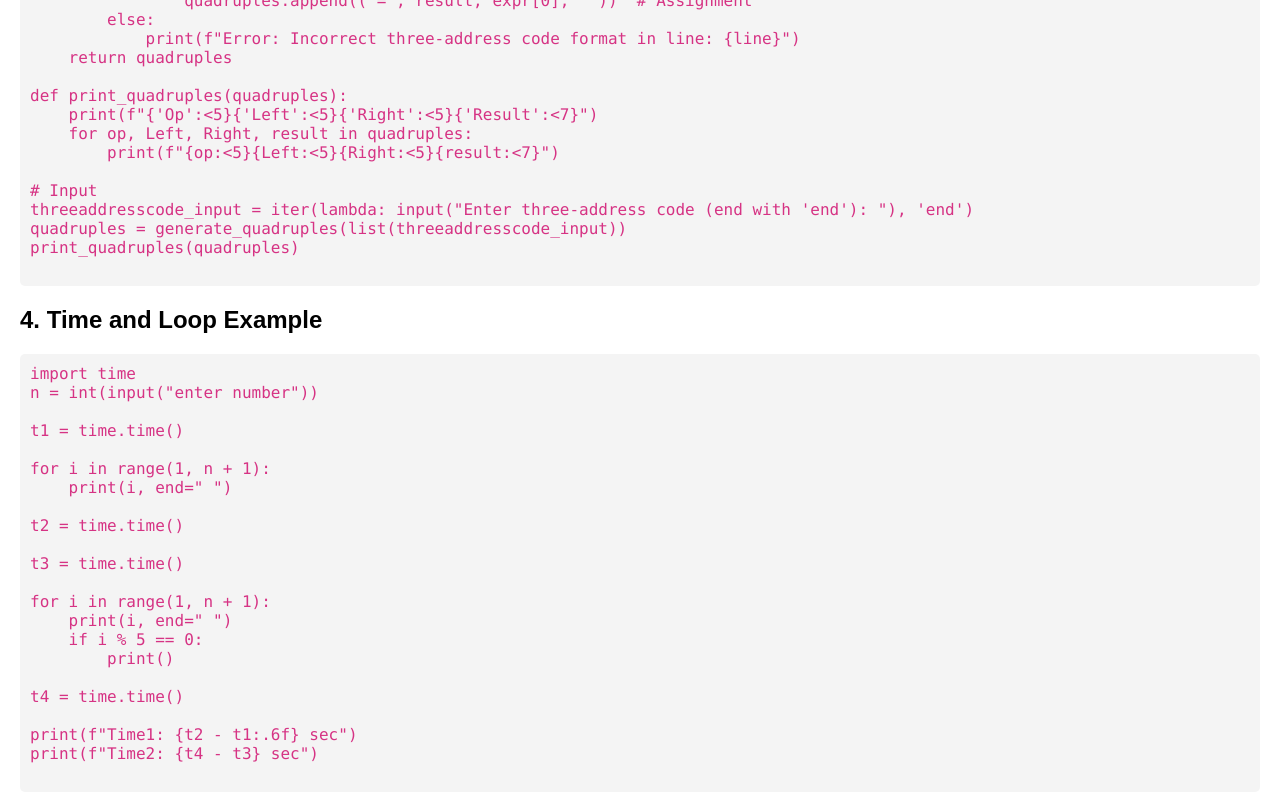
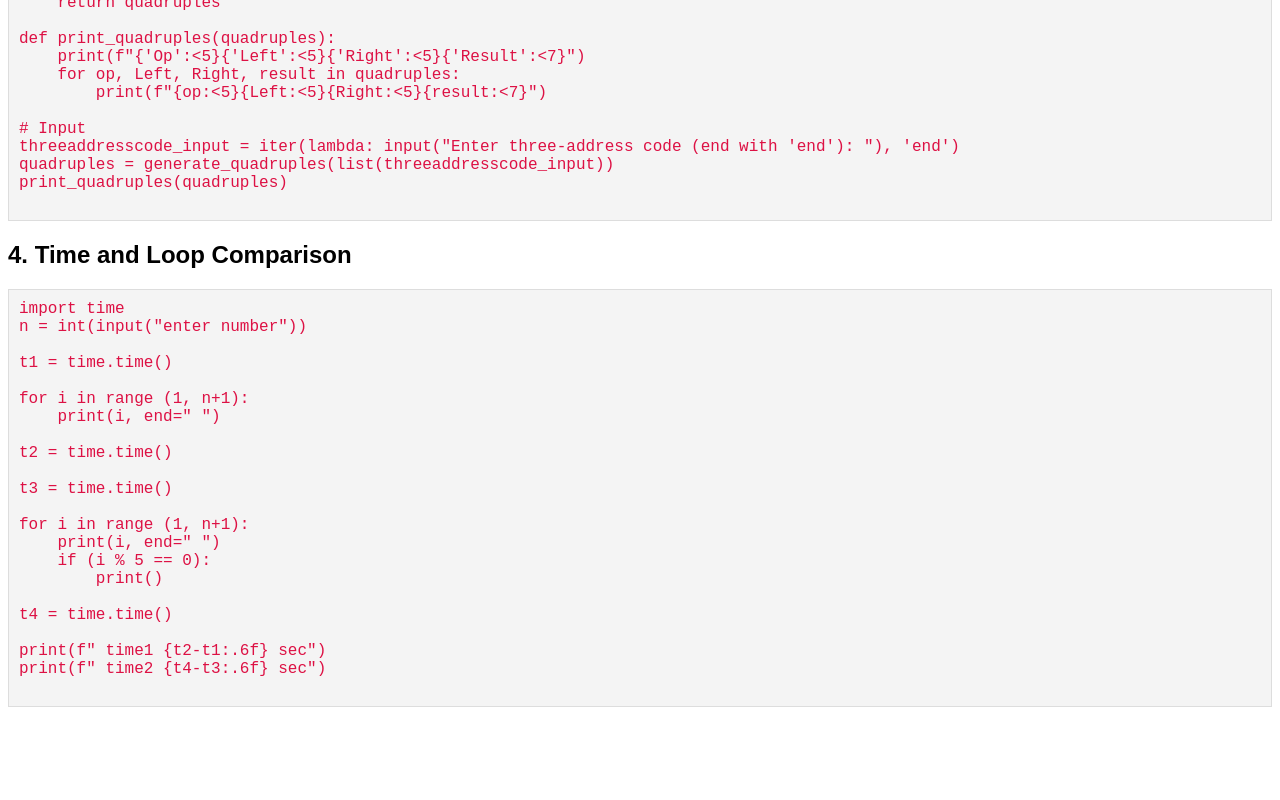
Before and after one commit to cnn9/soc, a plain HTML site: page index.html in a window 1280 px wide. Shown: the part 1386-2186 px from the top of the page. After the commit the page ends 2106 px from the top, so only its background shows below. Drawn offline with Linux system fonts and the light colour scheme.

Commit message:
Update index.html

```diff
--- a/index.html
+++ b/index.html
@@ -3,21 +3,21 @@
 <head>
     <meta charset="UTF-8">
     <meta name="viewport" content="width=device-width, initial-scale=1.0">
-    <title>Python Code Examples</title>
+    <title>Python Code Display</title>
     <style>
         body {
             font-family: Arial, sans-serif;
-            margin: 20px;
         }
         pre {
             background-color: #f4f4f4;
+            border: 1px solid #ddd;
             padding: 10px;
-            border-radius: 5px;
-            overflow: auto;
+            overflow-x: auto;
+            white-space: pre-wrap; /* Wrap long lines */
         }
         code {
-            font-family: Consolas, 'Courier New', monospace;
-            color: #d63384;
+            font-family: "Courier New", Courier, monospace;
+            color: #d14;
         }
     </style>
 </head>
@@ -25,7 +25,7 @@
 
     <h1>Python Code Examples</h1>
 
-    <h2>1. Tokenizer Example</h2>
+    <h2>1. Tokenizer</h2>
     <pre><code># Import RegexpTokenizer from nltk for tokenizing based on regular expressions
 from nltk.tokenize import RegexpTokenizer
 
@@ -42,7 +42,7 @@ tokens = tk.tokenize(input_str)
 print(tokens)
     </code></pre>
 
-    <h2>2. Infix to Postfix and Regex Match Example</h2>
+    <h2>2. Infix to Postfix and Regex Match</h2>
     <pre><code>import re
 
 def infix_to_postfix(regex):
@@ -74,7 +74,7 @@ print("Postfix form:", postfix)
 print("Match:", match_result)
     </code></pre>
 
-    <h2>3. Quadruple Generation Example</h2>
+    <h2>3. Quadruple Generator</h2>
     <pre><code>def generate_quadruples(threeaddresscode):
     quadruples = []
     for line in threeaddresscode:
@@ -102,28 +102,28 @@ quadruples = generate_quadruples(list(threeaddresscode_input))
 print_quadruples(quadruples)
     </code></pre>
 
-    <h2>4. Time and Loop Example</h2>
+    <h2>4. Time and Loop Comparison</h2>
     <pre><code>import time
 n = int(input("enter number"))
 
 t1 = time.time()
 
-for i in range(1, n + 1):
+for i in range (1, n+1):
     print(i, end=" ")
 
 t2 = time.time()
 
 t3 = time.time()
 
-for i in range(1, n + 1):
+for i in range (1, n+1):
     print(i, end=" ")
-    if i % 5 == 0:
+    if (i % 5 == 0):
         print()
 
 t4 = time.time()
 
-print(f"Time1: {t2 - t1:.6f} sec")
-print(f"Time2: {t4 - t3} sec")
+print(f" time1 {t2-t1:.6f} sec")
+print(f" time2 {t4-t3:.6f} sec")
     </code></pre>
 
 </body>
```
